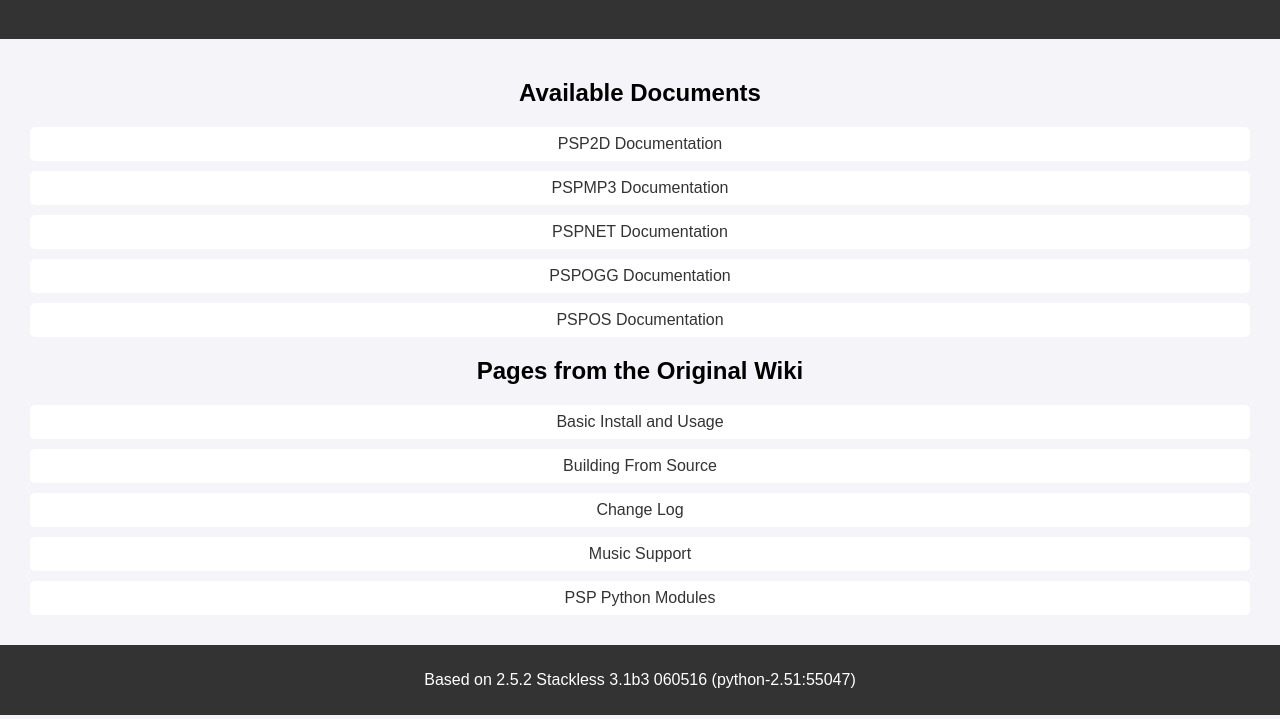
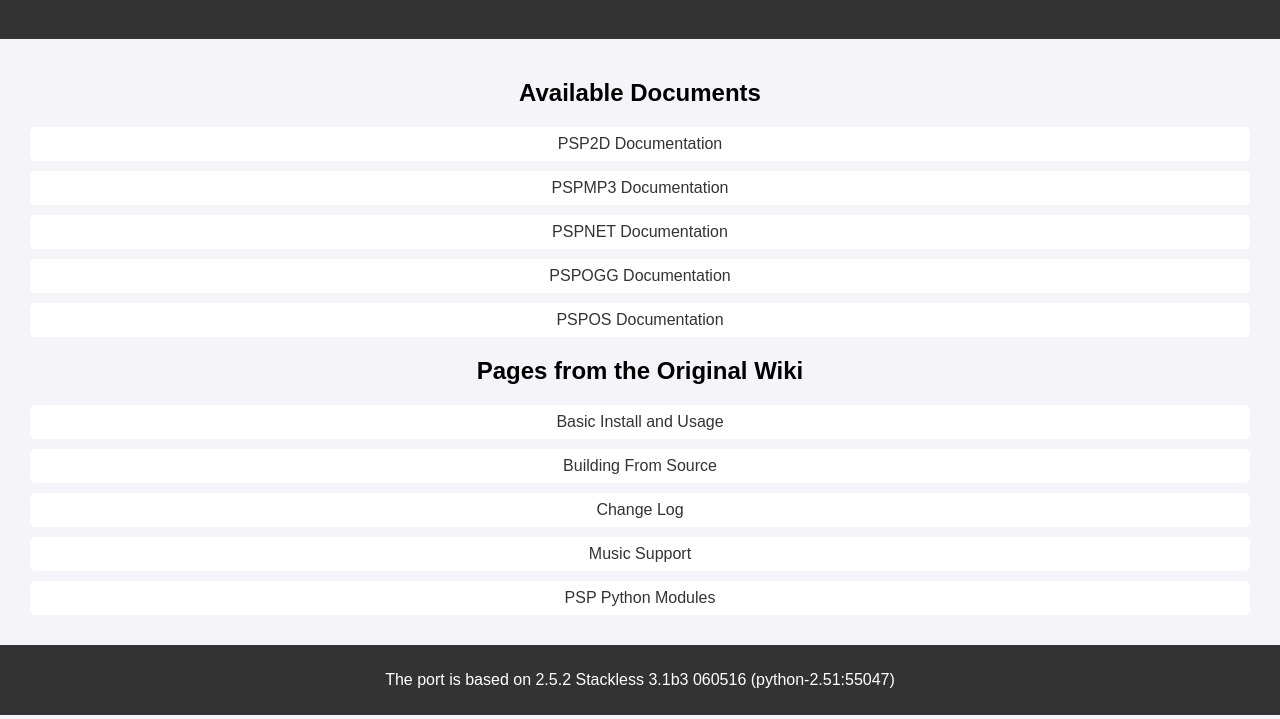
Before and after one commit to pierrelouys/PSPStacklessPythonDocs, a plain HTML site: page index.html in a window 1280 px wide. Shown: the part 81-800 px from the top of the page. Drawn offline with Linux system fonts and the light colour scheme.

Commit message:
Update index.html

```diff
--- a/index.html
+++ b/index.html
@@ -75,7 +75,7 @@
     </main>
 
     <footer>
-        <p>Based on 2.5.2 Stackless 3.1b3 060516 (python-2.51:55047)</p>
+        <p>The port is based on 2.5.2 Stackless 3.1b3 060516 (python-2.51:55047)</p>
     </footer>
 
 </body>
```
